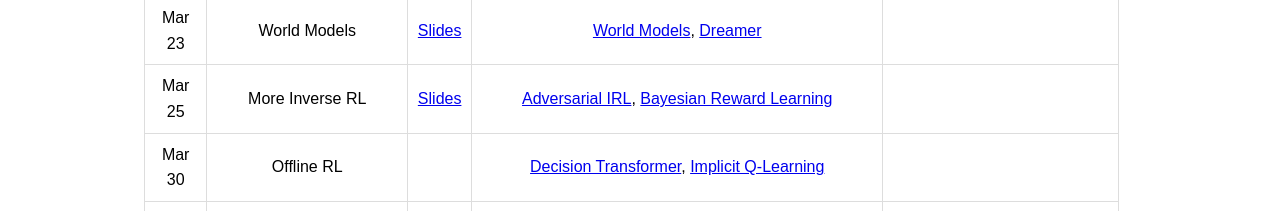
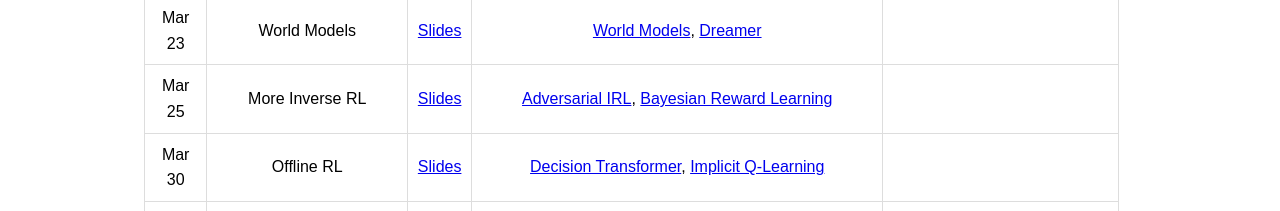
Before and after one commit to dsbrown1331/advanced-ai-26, a plain HTML site: page index.html in a window 1280 px wide. Shown: the part 1960-2171 px from the top of the page. Drawn offline with Linux system fonts and the light colour scheme.

Commit message:
Add link to Offline RL slides in index.html

```diff
--- a/index.html
+++ b/index.html
@@ -215,7 +215,7 @@
                 <tr>
                     <td>Mar 30</td>
                     <td>Offline RL</td>
-                    <td></td>
+                    <td><a href="slides/offlineRL.pdf">Slides</a></td>
                     <td> <a href="https://arxiv.org/abs/2106.01345">Decision Transformer</a>, <a href="https://arxiv.org/abs/2110.06169">Implicit Q-Learning</a></td>
                     <td></td>
                 </tr>
```
